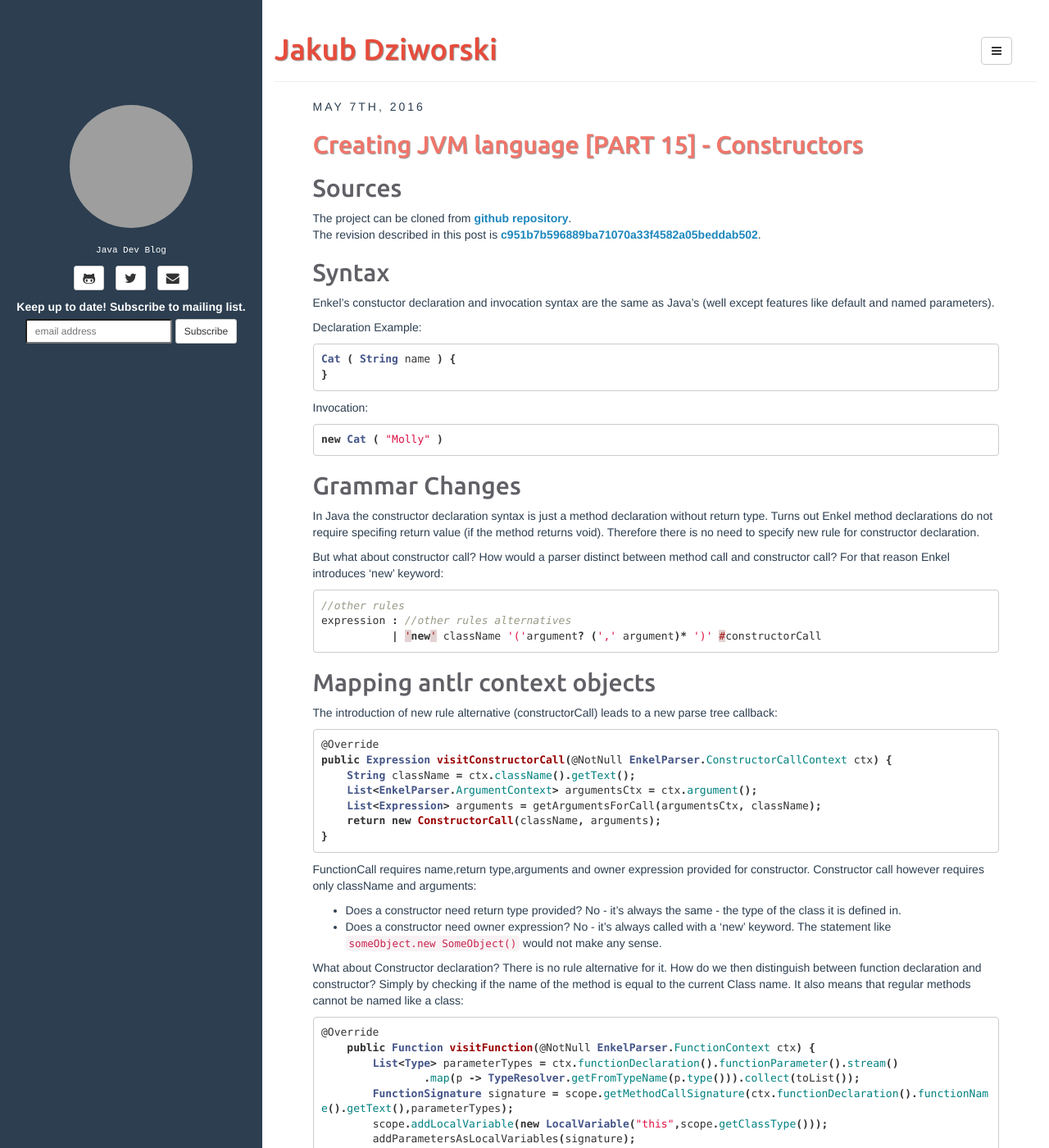
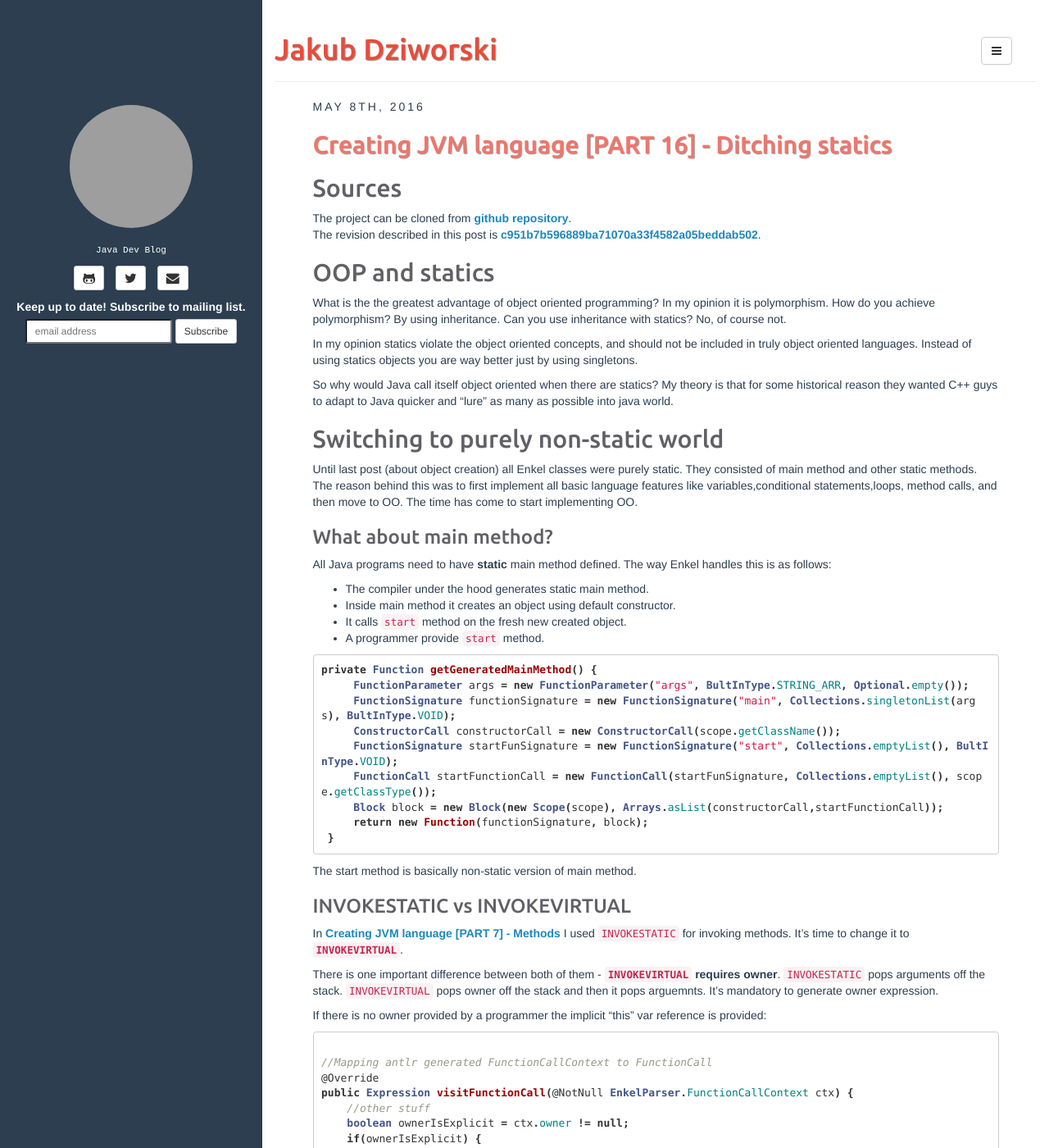
Before and after one commit to JakubDziworski/JakubDziworski.github.io, a Jekyll site: the page built from index.html, in a window 1280 px wide and 1400 px high. Shown: the whole window at 82% size. Built offline with Jekyll 4.4.1, drawn with Linux system fonts in a browser that asks for light colours; the list of posts is cut into pages by our own code; some of the changed text lies outside the part shown; grey boxes are pictures that could not be loaded.

````diff
--- /dev/null
+++ b/_posts/2016-05-08-enkel_16_ditching_static.md
@@ -0,0 +1,158 @@
+---
+layout: post
+title: Creating JVM language [PART 16] - Ditching statics
+categories: [Enkel]
+tags: [enkel,jvm,asm,antlr,antlr4,antlr,java,language]
+fullview: true
+comments: true
+---
+## Sources
+
+The project can be cloned from **[github repository](https://github.com/JakubDziworski/Enkel-JVM-language)**.
+The revision described in this post is **[c951b7b596889ba71070a33f4582a05beddab502](https://github.com/JakubDziworski/Enkel-JVM-language/tree/c951b7b596889ba71070a33f4582a05beddab502)**.
+
+## OOP and statics
+
+What is the the greatest advantage of object oriented programming?
+In my opinion it is polymorphism. How do you achieve polymorphism?
+By using inheritance. Can you use inheritance with statics? No, of course not.
+
+In my opinion statics violate the object oriented concepts, and should
+not be included in truly object oriented languages. Instead of using statics
+objects you are way better just by using singletons.
+
+So why would Java call itself object oriented when there are statics?
+My theory is that for some historical reason they wanted C++ guys to adapt to Java quicker and "lure" as many as possible into java world.
+
+## Switching to purely non-static world
+
+Until last post (about object creation) all Enkel classes were purely static.
+They consisted of main method and other static methods. The reason behind this
+was to first implement all basic language features like variables,conditional statements,loops,
+method calls, and then move to OO. The time has come to start implementing OO.
+
+### What about main method?
+
+All Java programs need to have **static** main method defined. The way Enkel handles this is as follows:
+
+ * The compiler under the hood generates static main method.
+ * Inside main method it creates an object using default constructor.
+ * It calls ```start``` method on the fresh new created object.
+ * A programmer provide ```start``` method.
+
+
+```java
+private Function getGeneratedMainMethod() {
+     FunctionParameter args = new FunctionParameter("args", BultInType.STRING_ARR, Optional.empty());
+     FunctionSignature functionSignature = new FunctionSignature("main", Collections.singletonList(args), BultInType.VOID);
+     ConstructorCall constructorCall = new ConstructorCall(scope.getClassName());
+     FunctionSignature startFunSignature = new FunctionSignature("start", Collections.emptyList(), BultInType.VOID);
+     FunctionCall startFunctionCall = new FunctionCall(startFunSignature, Collections.emptyList(), scope.getClassType());
+     Block block = new Block(new Scope(scope), Arrays.asList(constructorCall,startFunctionCall));
+     return new Function(functionSignature, block);
+ }
+```
+
+The start method is basically non-static version of main method.
+
+### INVOKESTATIC vs INVOKEVIRTUAL
+
+In [Creating JVM language [PART 7] - Methods](http://jakubdziworski.github.io/enkel/2016/04/05/enkel_7_methods.html)
+I used ```INVOKESTATIC``` for invoking methods. It's time to change it to **```INVOKEVIRTUAL```**.
+
+There is one important difference between both of them - **```INVOKEVIRTUAL``` requires owner**.
+```INVOKESTATIC``` pops arguments off the stack. ```INVOKEVIRTUAL``` pops owner off the stack
+and then it pops arguemnts. It's mandatory to generate owner expression.
+
+If there is no owner provided by a programmer the implicit "this" var reference is provided:
+
+```java
+
+//Mapping antlr generated FunctionCallContext to FunctionCall
+@Override
+public Expression visitFunctionCall(@NotNull EnkelParser.FunctionCallContext ctx) {
+    //other stuff
+    boolean ownerIsExplicit = ctx.owner != null;
+    if(ownerIsExplicit) {
+        Expression owner = ctx.owner.accept(this);
+        return new FunctionCall(signature, arguments, owner);
+    }
+    ClassType thisType = new ClassType(scope.getClassName());
+    return new FunctionCall(signature, arguments, new VarReference("this",thisType)); //pass "this" as a owner
+}
+```
+
+
+
+```java
+//Generating bytecode using mapped FunctionCall object
+public void generate(FunctionCall functionCall) {
+    functionCall.getOwner().accept(this); //generate owner (pushses it onto stack)
+    generateArguments(functionCall);  //generate arguments
+    String functionName = functionCall.getIdentifier();
+    String methodDescriptor = DescriptorFactory.getMethodDescriptor(functionCall.getSignature());
+    String ownerDescriptor = functionCall.getOwnerType().getInternalName();
+    //Consumes owner and arguments off the stack
+    methodVisitor.visitMethodInsn(Opcodes.INVOKEVIRTUAL, ownerDescriptor, functionName, methodDescriptor, false);
+}
+```
+
+## Example
+
+Following Enkel Class:
+
+```java
+HelloStart {
+
+    start {
+        print "Hey I am non-static 'start' method"
+    }
+}
+```
+
+get's compiled into:
+
+```bash
+kuba@kuba-laptop:~/repos/Enkel-JVM-language$ javap -c HelloStart.class
+public class HelloStart {
+  public void start();
+    Code:
+       0: getstatic     #12                 // Field java/lang/System.out:Ljava/io/PrintStream;
+       3: ldc           #14                 // String Hey I am non-static  'start' method
+       5: invokevirtual #19                 // Method "Ljava/io/PrintStream;".println:(Ljava/lang/String;)V
+       8: return
+
+  //Constructor
+  public HelloStart();
+    Code:
+       0: aload_0   //get "this"
+       1: invokespecial #22                 // Method java/lang/Object."<init>":()V - call super
+       4: return
+
+  public static void main(java.lang.String[]);
+    Code:
+       0: new           #2                  // class HelloStart - create new object
+       3: dup       //duplicate new object so that invokespecial does not consumes it
+       4: invokespecial #25                 // Method "<init>":()V - call constructor
+       7: invokevirtual #27                 // Method start:()V
+      10: return
+}
+```
+
+where Java's equivalent would be:
+
+```java
+public class HelloStart {
+    public HelloStart() {
+    }
+
+    public static void main(String[] var0) {
+        (new HelloStart()).start();
+    }
+
+    public void start() {
+        System.out.println("Hey I am non-static \'start\' method");
+    }
+
+}
+```
````
Also changed, not shown: _posts/2016-03-22-enkel_4_design.md (+4 -2 lines).
